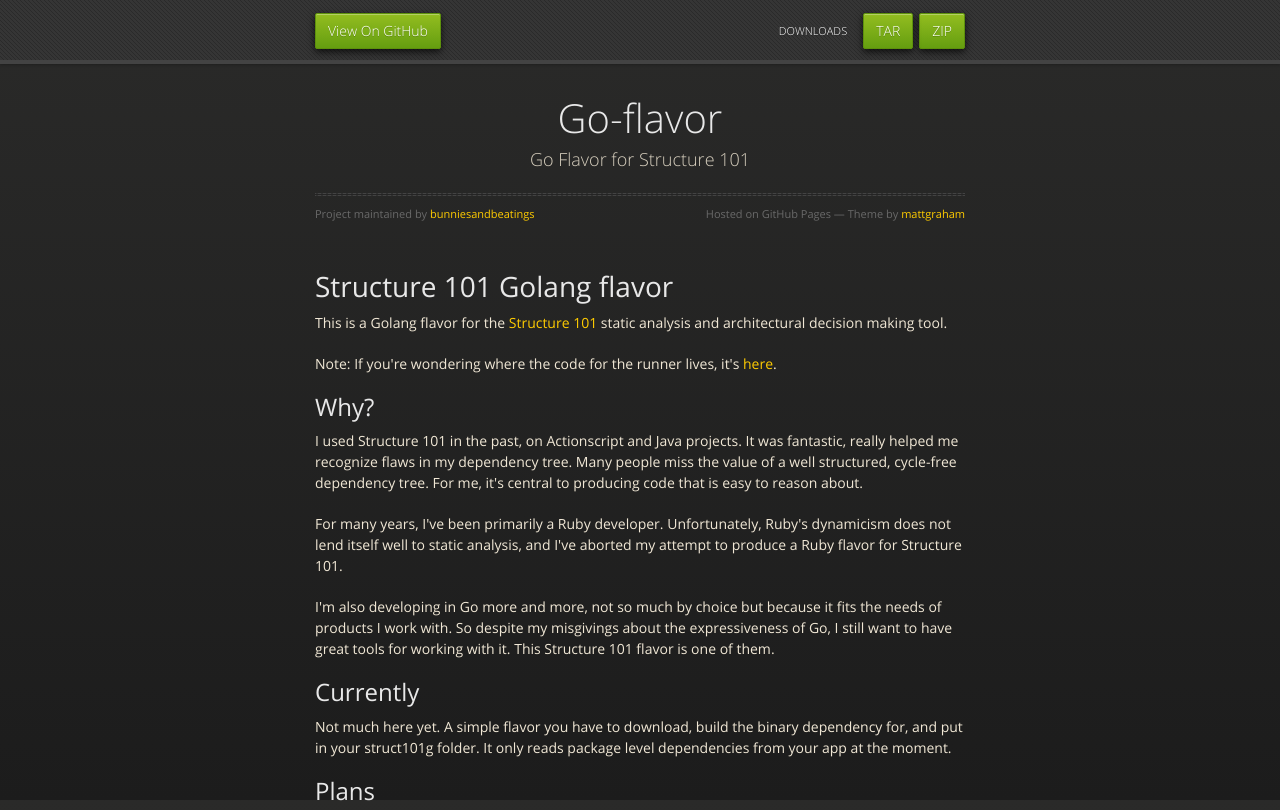
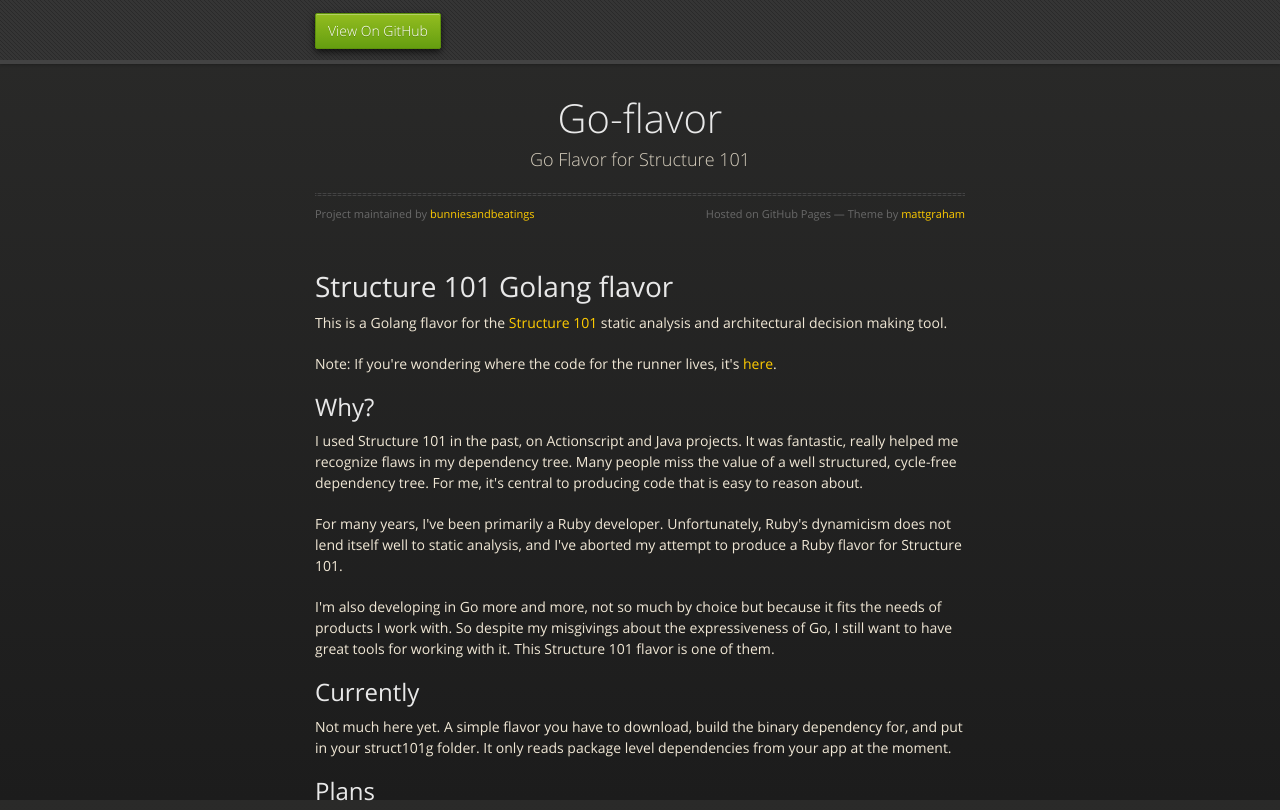
Before and after one commit to bunniesandbeatings/go-flavor, a plain HTML site: page index.html in a window 1280 px wide. Shown: the top 810 px of the page. Drawn offline with nearby package versions, Linux system fonts and the light colour scheme.

Commit message:
Remove download links

```diff
--- a/index.html
+++ b/index.html
@@ -21,9 +21,9 @@
       <div id="header">
         <nav>
           <li class="fork"><a href="https://github.com/bunniesandbeatings/go-flavor">View On GitHub</a></li>
-          <li class="downloads"><a href="https://github.com/bunniesandbeatings/go-flavor/zipball/master">ZIP</a></li>
-          <li class="downloads"><a href="https://github.com/bunniesandbeatings/go-flavor/tarball/master">TAR</a></li>
-          <li class="title">DOWNLOADS</li>
+          <!-- <li class="downloads"><a href="https://github.com/bunniesandbeatings/go-flavor/zipball/master">ZIP</a></li> -->
+          <!-- <li class="downloads"><a href="https://github.com/bunniesandbeatings/go-flavor/tarball/master">TAR</a></li> -->
+          <!-- <li class="title">DOWNLOADS</li> -->
         </nav>
       </div><!-- end header -->
 
```
